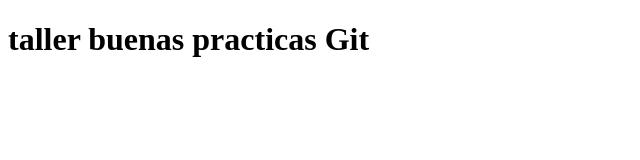
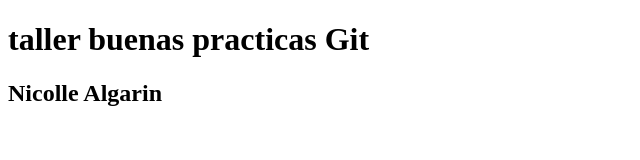
Before and after one commit to nicollealgarin114-sys/taller-buenas-practicas-git, a plain HTML site: page index.html in a window 1280 px wide. Shown: the whole page, without its empty margins (0-640 px from the left). Drawn offline with Linux system fonts and the light colour scheme.

Commit message:
se agregó el nombre del estudiante

```diff
--- a/index.html
+++ b/index.html
@@ -7,5 +7,6 @@
 </head>
 <body>
     <h1>taller buenas practicas Git</h1>
+    <h2>Nicolle Algarin</h2>
 </body>
 </html>
```
